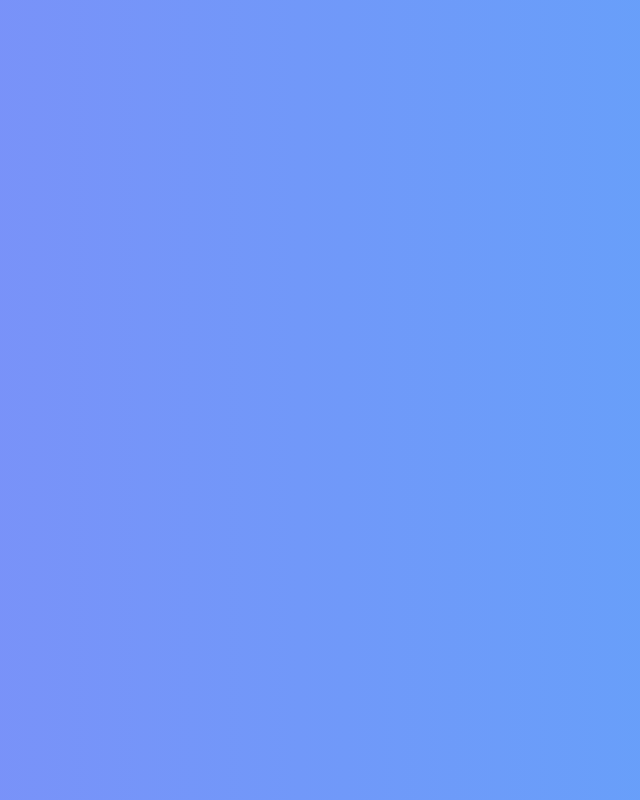
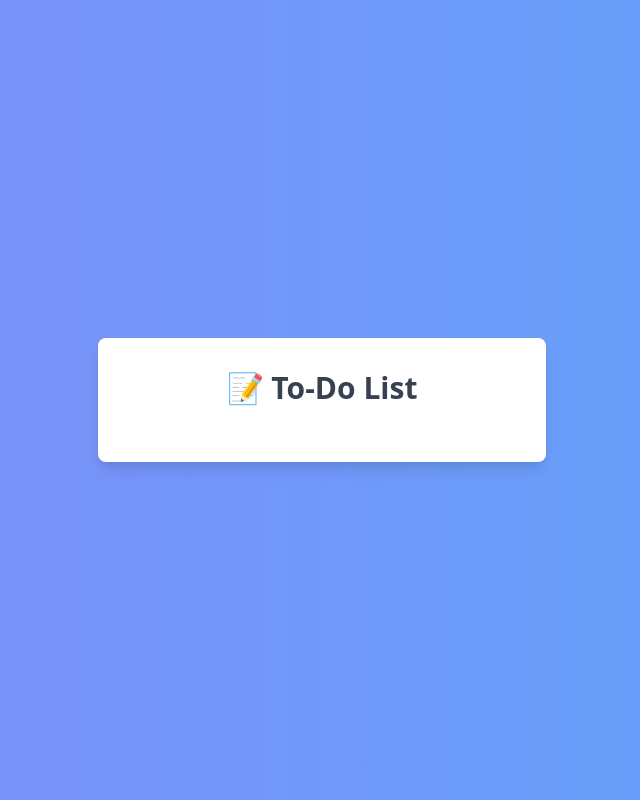
Before and after one commit to jaberamin2/to_do_list, a plain HTML site: page index.html in a window 1280 px wide. Shown: the whole page, without its empty margins (318-958 px from the left). Drawn offline with nearby package versions, Linux system fonts and the light colour scheme.

Commit message:
app title

```diff
--- a/index.html
+++ b/index.html
@@ -3,13 +3,16 @@
 <head>
   <meta charset="UTF-8">
   <meta name="viewport" content="width=device-width, initial-scale=1.0">
-  <title>To-Do List by Jaber</title>
+  <title>To-Do App By Jaber</title>
   <link href="https://cdn.jsdelivr.net/npm/tailwindcss@2.0.1/dist/tailwind.min.css" rel="stylesheet">
 </head>
 <body class="bg-gradient-to-r from-indigo-400 to-blue-400 flex items-center justify-center min-h-screen">
 
-
-
+    <div class="bg-white rounded-lg shadow-lg w-full max-w-md p-8">
+        <header class="text-center mb-6">
+          <h1 class="text-3xl font-semibold text-gray-700">📝 To-Do List</h1>
+        </header>
+    </div>
 
   <script src="script.js"></script>
 </body>
```
